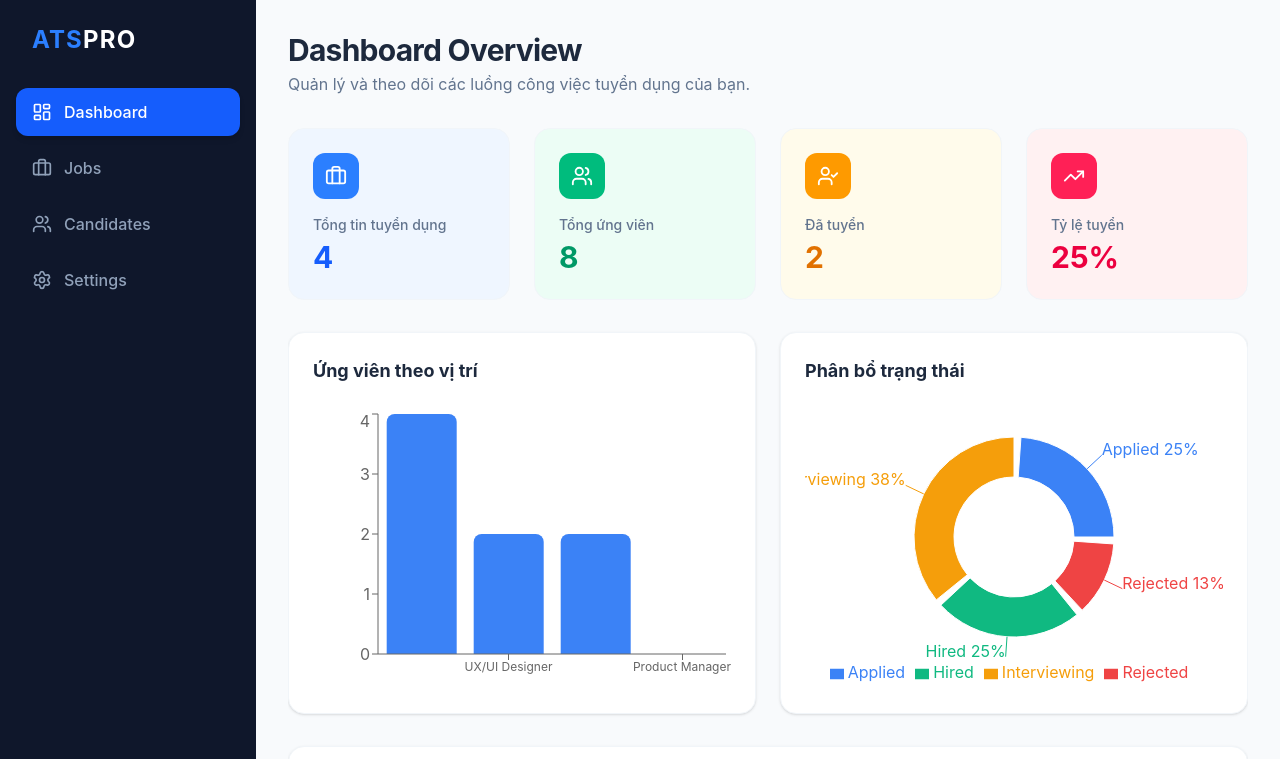
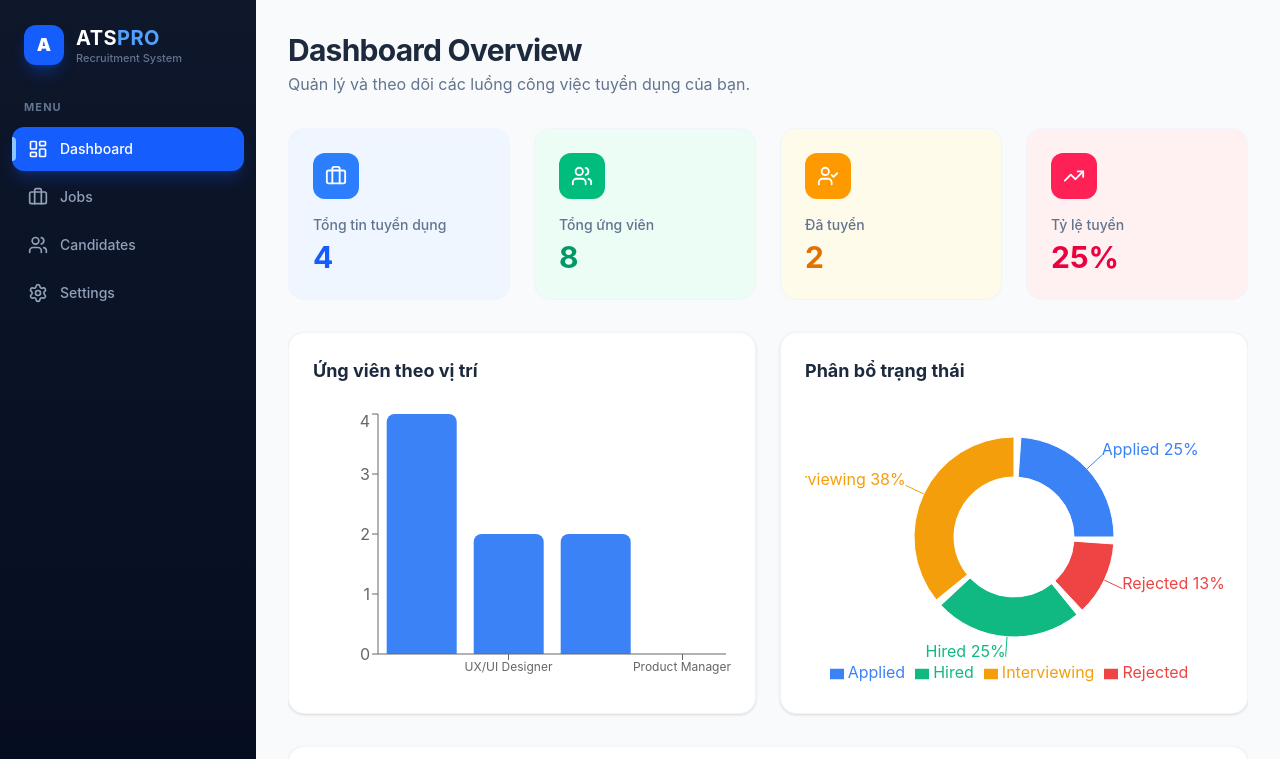
Before and after one commit to nguyen279166/ATS_PRO, a React (Vite) app: page / in a window 1280 px wide. Shown: the top 759 px of the page. Built offline with nearby package versions, Linux system fonts and the light colour scheme; sample sign-in values are in the browser's storage.

Commit message:
feat:...

```diff
--- a/src/App.tsx
+++ b/src/App.tsx
@@ -6,7 +6,7 @@ import {
   Navigate,
 } from "react-router-dom";
 import { useContext } from "react";
-import { AuthContext } from "./hooks/AuthContext";
+import { AuthContext } from "./hooks/AuthProvider";
 import Sidebar from "./layouts/Sidebar";
 import JobList from "./pages/JobList";
 import KanbanBoard from "./pages/KanbanBoard";
@@ -109,6 +109,30 @@ export default function App() {
           }
         />
         <Route path='/careers' element={<LandingPage />} />
+        <Route
+          path='/jobs'
+          element={
+            <ProtectedRoute>
+              <JobList />
+            </ProtectedRoute>
+          }
+        />
+        <Route
+          path='/candidates'
+          element={
+            <ProtectedRoute>
+              <h1>Candidates</h1>
+            </ProtectedRoute>
+          }
+        />
+        <Route
+          path='/settings'
+          element={
+            <ProtectedRoute>
+              <h1>Settings</h1>
+            </ProtectedRoute>
+          }
+        />
       </Routes>
 
       <ToastContainer position='bottom-right' />
--- a/src/hooks/AuthContext.tsx
+++ b/src/hooks/AuthProvider.tsx
@@ -1,6 +1,12 @@
 import React, { createContext, useState } from "react";
 
 export const AuthContext = createContext<any>(null);
+
+type AuthContextType = {
+  isLoggedIn: boolean;
+  login: (token: string) => void;
+  logout: () => void;
+};
 
 export const AuthProvider = ({ children }: { children: React.ReactNode }) => {
   const [isLoggedIn, setIsLoggedIn] = useState(
--- /dev/null
+++ b/src/hooks/useAuth.ts
@@ -0,0 +1,6 @@
+import { useContext } from "react";
+import { AuthContext } from "./AuthProvider";
+
+export const useAuth = () => {
+  return useContext(AuthContext);
+};
--- a/src/layouts/Sidebar.tsx
+++ b/src/layouts/Sidebar.tsx
@@ -6,49 +6,67 @@ import {
   LogOut,
 } from "lucide-react";
 import { Link, useLocation } from "react-router-dom";
-import { AuthContext } from "../hooks/AuthContext";
-import { useContext } from "react";
+import { useAuth } from "../hooks/useAuth";
 
 export default function Sidebar() {
-  const { logout } = useContext(AuthContext);
+  const { logout } = useAuth();
   const location = useLocation();
+
   const menuItems = [
-    { name: "Dashboard", icon: LayoutDashboard, active: false },
-    { name: "Jobs", icon: Briefcase, active: true },
-    { name: "Candidates", icon: Users, active: false },
-    { name: "Settings", icon: Settings, active: false },
+    { name: "Dashboard", icon: LayoutDashboard, path: "/" },
+    { name: "Jobs", icon: Briefcase, path: "/jobs" },
+    { name: "Candidates", icon: Users, path: "/candidates" },
+    { name: "Settings", icon: Settings, path: "/settings" },
   ];
+
   return (
-    // min-h-screen giúp Sidebar chạy dài tới tận mép dưới màn hình, w-64 cố định chiều rộng
-    <aside className='w-64 bg-slate-900 text-white min-h-screen p-4 flex flex-col'>
-      {/* Logo Component */}
-      <div className='mb-8 px-4 mt-2'>
-        <h1 className='text-2xl font-bold text-blue-500 tracking-wider'>
-          ATS<span className='text-white'>PRO</span>
-        </h1>
+    <aside className='w-64 bg-gradient-to-b from-slate-900 to-slate-950 text-white flex flex-col min-h-screen sticky top-0'>
+      {/* Logo */}
+      <div className='p-6 pb-8'>
+        <Link to='/' className='flex items-center gap-3'>
+          <div className='w-10 h-10 bg-blue-600 rounded-xl flex items-center justify-center shadow-lg shadow-blue-600/30'>
+            <span className='font-black text-lg'>A</span>
+          </div>
+          <div>
+            <h1 className='text-xl font-bold tracking-wide'>
+              ATS<span className='text-blue-400'>PRO</span>
+            </h1>
+            <p className='text-[11px] text-slate-500 font-medium -mt-0.5'>
+              Recruitment System
+            </p>
+          </div>
+        </Link>
       </div>
-      {/* Điểm nhấn: dùng flex-1 để đẩy các thành phần bên dưới xuống tận đáy (User Avatar) */}
-      <nav className='flex-1'>
-        <ul className='space-y-2'>
+
+      {/* Menu Label */}
+      <p className='px-6 text-[11px] font-bold text-slate-500 uppercase tracking-widest mb-3'>
+        Menu
+      </p>
+
+      {/* Navigation */}
+      <nav className='flex-1 px-3'>
+        <ul className='space-y-1'>
           {menuItems.map((item) => {
-            const Icon = item.icon; // Lấy icon động từ mảng menuItems
+            const Icon = item.icon;
             const isActive =
-              (location.pathname === "/jobs" && item.name === "Jobs") ||
-              (location.pathname === "/" && item.name === "Dashboard");
-            // Định tuyến đường đi
-            const targetPath = item.name === "Jobs" ? "/jobs" : "/";
+              location.pathname === item.path ||
+              (item.path === "/jobs" && location.pathname.startsWith("/jobs/"));
+
             return (
               <li key={item.name}>
                 <Link
-                  to={targetPath}
-                  className={`flex items-center gap-3 px-4 py-3 rounded-xl transition-colors cursor-pointer ${
+                  to={item.path}
+                  className={`flex items-center gap-3 px-4 py-3 rounded-xl transition-all duration-200 cursor-pointer relative ${
                     isActive
-                      ? "bg-blue-600 text-white shadow-md"
-                      : "text-slate-400 hover:bg-slate-800 hover:text-white"
+                      ? "bg-blue-600 text-white shadow-lg shadow-blue-600/25"
+                      : "text-slate-400 hover:bg-white/5 hover:text-white"
                   }`}
                 >
+                  {isActive && (
+                    <div className='absolute left-0 top-1/2 -translate-y-1/2 w-1 h-6 bg-blue-300 rounded-r-full' />
+                  )}
                   <Icon size={20} />
-                  <span className='font-medium'>{item.name}</span>
+                  <span className='font-medium text-sm'>{item.name}</span>
                 </Link>
               </li>
             );
@@ -56,12 +74,11 @@ export default function Sidebar() {
         </ul>
       </nav>
 
-      {/* Phần Đáy (User Info) */}
-      {/* Phần Đáy (User Info) */}
-      <div className='mt-auto pt-6 px-4 border-t border-slate-800'>
+      {/* User Info */}
+      <div className='p-4 m-3 mb-4 bg-white/5 rounded-2xl border border-white/10'>
         <div className='flex items-center justify-between'>
           <div className='flex items-center gap-3'>
-            <div className='w-10 h-10 rounded-full bg-slate-700 overflow-hidden'>
+            <div className='w-10 h-10 rounded-full overflow-hidden ring-2 ring-blue-500/30'>
               <img src='https://i.pravatar.cc/150?u=admin' alt='User Avatar' />
             </div>
             <div>
@@ -70,10 +87,8 @@ export default function Sidebar() {
             </div>
           </div>
           <button
-            onClick={() => {
-              logout();
-            }}
-            className='text-slate-400 hover:text-red-400 transition-colors cursor-pointer'
+            onClick={() => logout()}
+            className='text-slate-400 hover:text-red-400 transition-colors cursor-pointer p-2 hover:bg-white/5 rounded-lg'
             title='Đăng xuất'
           >
             <LogOut size={18} />
--- a/src/main.tsx
+++ b/src/main.tsx
@@ -2,7 +2,7 @@ import { StrictMode } from "react";
 import { createRoot } from "react-dom/client";
 import "./index.css";
 import App from "./App.tsx";
-import { AuthProvider } from "./hooks/AuthContext.tsx";
+import { AuthProvider } from "./hooks/AuthProvider";
 
 createRoot(document.getElementById("root")!).render(
   <StrictMode>
--- a/src/pages/LoginForm.tsx
+++ b/src/pages/LoginForm.tsx
@@ -4,7 +4,7 @@ import { zodResolver } from "@hookform/resolvers/zod";
 import { toast } from "react-toastify";
 import axios from "axios";
 import { useContext } from "react";
-import { AuthContext } from "../hooks/AuthContext";
+import { AuthContext } from "../hooks/AuthProvider";
 
 const MOCK_LOGIN_API = "https://api.escuelajs.co/api/v1/auth/login";
 
```
